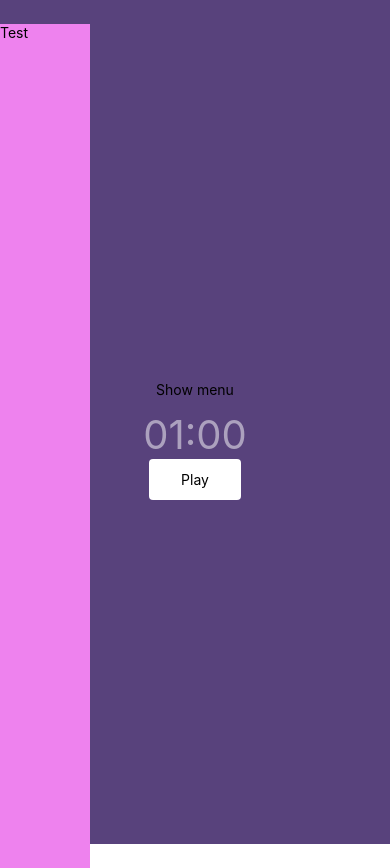
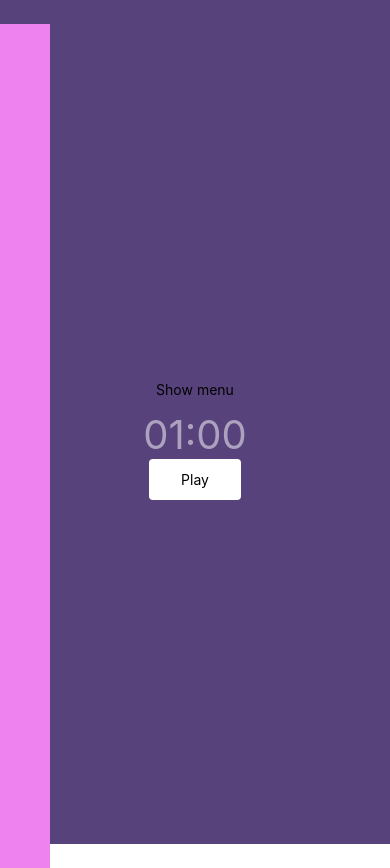
Before and after one commit to emoore29/Pomodoro-App, a React Native app: screen / in a window 390 px wide. Built offline with nearby package versions, Linux system fonts and the light colour scheme.

Commit message:
added some sort of gesture logic...

```diff
--- a/components/SlideMenu.tsx
+++ b/components/SlideMenu.tsx
@@ -16,25 +16,38 @@ interface SlideMenuProps {
 
 export default function SlideMenu({ statusBarHeight }: SlideMenuProps) {
   const pressed = useSharedValue(false);
-  const width = useSharedValue(90);
+  const width = useSharedValue(200);
+  const openMenu = useSharedValue(false);
 
   const pan = Gesture.Pan()
     .onBegin(() => {
       pressed.value = true;
     })
     .onChange((event) => {
-      width.value = 50;
+      if (event.translationX > 0) {
+        openMenu.value = true;
+      } else if (event.translationX < 0) {
+        openMenu.value = false;
+      }
     })
     .onFinalize(() => {
-      width.value = 90;
+      pressed.value = false;
     });
+
+  const animatedStyles = useAnimatedStyle(() => ({
+    transform: [{ translateX: withSpring(openMenu.value ? width.value : 0) }],
+  }));
 
   return (
     <GestureDetector gesture={pan}>
       <Animated.View
-        style={[styles.slideMenu, { width: width, top: statusBarHeight }]}
+        style={[
+          styles.slideMenu,
+          { width: width, top: statusBarHeight },
+          animatedStyles,
+        ]}
       >
-        <Text>Test</Text>
+        <Text>Menu content</Text>
       </Animated.View>
     </GestureDetector>
   );
@@ -43,7 +56,7 @@ export default function SlideMenu({ statusBarHeight }: SlideMenuProps) {
 const styles = StyleSheet.create({
   slideMenu: {
     position: "absolute",
-    left: 0,
+    left: -150,
     backgroundColor: "violet",
     height: "100%",
     zIndex: 2,
```
